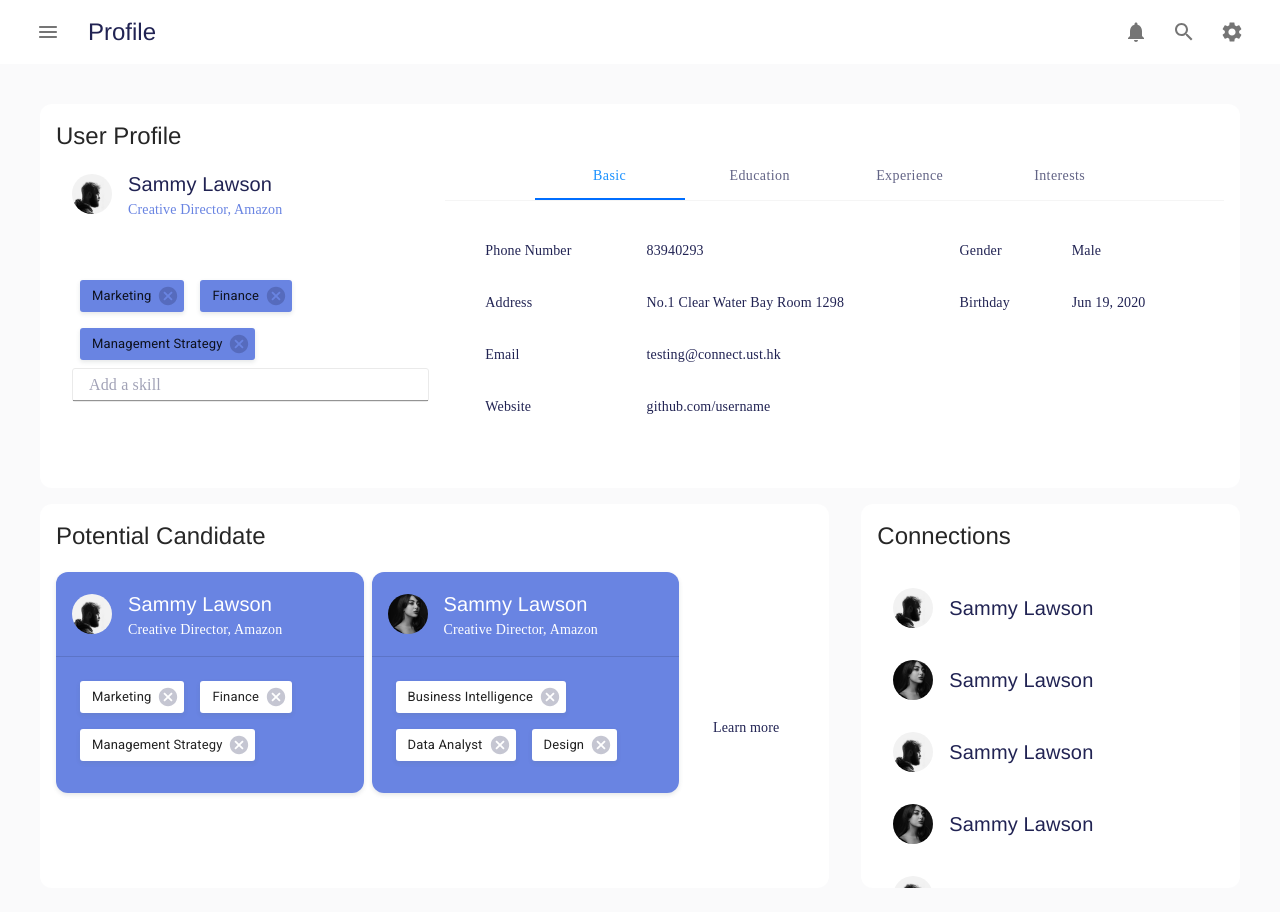
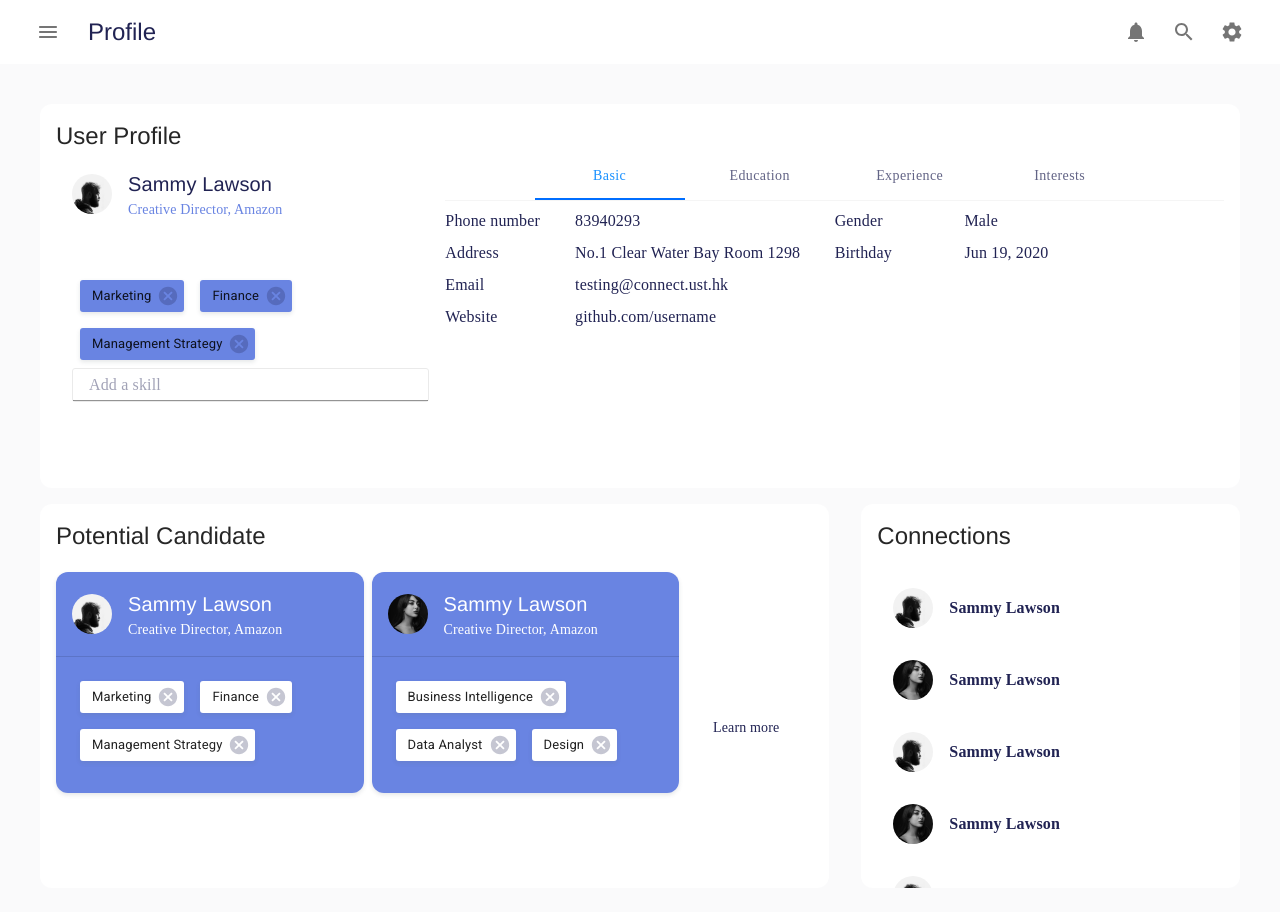
Before and after one commit to BoscoTin/COMP4021-Frontend, a Next.js app: page /1/profile in a window 1280 px wide. Built offline with nearby package versions, Linux system fonts and the light colour scheme.

Commit message:
profile layout change

```diff
--- a/pages/[profile]/profile.js
+++ b/pages/[profile]/profile.js
@@ -1,15 +1,15 @@
 import React from "react";
 import { useRouter } from "next/router";
 
-import {Grid, Box, Typography} from "@material-ui/core";
+import { Grid, Box, Typography } from "@material-ui/core";
 
 import { makeStyles } from "@material-ui/core/styles";
 
 import PrivateLayout from "../../src/components/Layout/private/PrivateLayout";
 import PeopleTagCard from "../../src/components/prefabs/People/PeopleTagCard";
-import { StyledTabs, StyledTab, InfoTabPanel } from "../../src/components/Tabs"
+import { StyledTabs, StyledTab, InfoTabPanel } from "../../src/components/Tabs";
 
-import SelfDemo from "../../src/components/demo/self";
+// import SelfDemo from "../../src/components/demo/self";
 import RecommendsDemo from "../../src/components/demo/recommendation";
 import ConnectionDemo from "../../src/components/demo/connection_list";
 import InfoDemo from "../../src/components/demo/infoDemo";
@@ -28,9 +28,11 @@ const useStyles = makeStyles((theme) => ({
     paddingTop: theme.spacing(2),
     paddingLeft: theme.spacing(2),
     paddingRight: theme.spacing(2),
+    [theme.breakpoints.up("md")]: {
       minHeight: "50vh",
       maxHeight: "50vh",
-    overflow: "hidden"
+      overflow: "hidden",
+    },
   },
   profile: {
     width: "100%",
@@ -44,7 +46,7 @@ const useStyles = makeStyles((theme) => ({
   overflow_list: {
     overflow: "scroll",
     height: "100%",
-    paddingBottom: theme.spacing(4)
+    paddingBottom: theme.spacing(4),
   },
   paper: {
     backgroundColor: "#FFFFFF",
@@ -66,13 +68,14 @@ const useStyles = makeStyles((theme) => ({
     justifyContent: "center",
     alignItems: "center",
   },
+  tabpanel: {
+    paddingTop: theme.spacing(1),
+  },
 }));
-
-
 
 function ProfileBlock({ classes }) {
   const [value, setValue] = React.useState(0);
-  const ReduxSelf = useSelector(state => state.self)
+  const ReduxSelf = useSelector((state) => state.self);
 
   function handleTabPageChange(event, newValue) {
     setValue(newValue);
@@ -82,20 +85,28 @@ function ProfileBlock({ classes }) {
     <Grid item xs={12} className={clsx(classes.block)}>
       <div className={clsx(classes.expand_h, classes.expand_w, classes.paper)}>
         <Typography variant="h5">User Profile</Typography>
-        <Grid container className={clsx(classes.expand_w)}>
-          <Grid item xs={4}>
+        <Grid
+          container
+          className={clsx(classes.expand_w, classes.overflow_list)}
+        >
+          <Grid item md={4} xs={12}>
             <PeopleTagCard isSelf={true} data={ReduxSelf} />
           </Grid>
-          <Grid item xs={8}>
+          <Grid item md={8} xs={12}>
             <StyledTabs value={value} onChange={handleTabPageChange} centered>
               <StyledTab label="Basic" />
               <StyledTab label="Education" />
               <StyledTab label="Experience" />
               <StyledTab label="Interests" />
             </StyledTabs>
-              {InfoDemo.map((info, index) => (
-                <InfoTabPanel value={value} index={index} data={info}/>
-              ))}
+            <Grid
+              container
+              spacing={1}
+              alignItems={"center"}
+              className={clsx(classes.expand_w, classes.tabpanel)}
+            >
+              <InfoTabPanel value={value} data={InfoDemo} />
+            </Grid>
           </Grid>
         </Grid>
       </div>
@@ -105,17 +116,21 @@ function ProfileBlock({ classes }) {
 
 function RecommendsBlock({ classes }) {
   return (
-    <Grid item xs={8} className={clsx(classes.block)}>
+    <Grid item md={8} xs={12} className={clsx(classes.block)}>
       <div className={clsx(classes.expand_h, classes.expand_w, classes.paper)}>
         <Typography variant="h5">Potential Candidate</Typography>
         <br />
-        <Grid container spacing={1} className={clsx(classes.expand_w, classes.overflow_list)}>
+        <Grid
+          container
+          spacing={1}
+          className={clsx(classes.expand_w, classes.overflow_list)}
+        >
           {RecommendsDemo.map((element, index) => (
-            <Grid item xs={5} key={"Recommendppl" + index}>
+            <Grid item md={5} xs={12} key={"Recommendppl" + index}>
               <PeopleTagCard isSelf={false} data={element} />
             </Grid>
           ))}
-          <Grid item xs={2}>
+          <Grid item md={2} xs={12}>
             <Box
               className={clsx(classes.v_align, classes.expand_h)}
               variant={"h6"}
@@ -131,14 +146,14 @@ function RecommendsBlock({ classes }) {
 
 function ConnectionBlock({ classes }) {
   return (
-    <Grid item xs={4} className={clsx(classes.block)}>
+    <Grid item md={4} xs={12} className={clsx(classes.block)}>
       <div className={clsx(classes.expand_h, classes.expand_w, classes.paper)}>
         <Typography variant="h5">Connections</Typography>
         <br />
         <div className={classes.overflow_list}>
-            {ConnectionDemo.map((element, index) =>(
+          {ConnectionDemo.map((element, index) => (
             <PeopleHeader
-                    key={"connect"+index}
+              key={"connect" + index}
               avatar={element.avatar}
               displayname={element.displayname}
               isSelf={true}
--- a/src/components/Tabs.js
+++ b/src/components/Tabs.js
@@ -1,12 +1,5 @@
-import {Tabs, Tab, Typography} from "@material-ui/core"
-import {withStyles} from "@material-ui/core/styles"
-import {PropTypes} from 'prop-types';
-import Box from '@material-ui/core/Box';
-import Table from '@material-ui/core/Table';
-import TableBody from '@material-ui/core/TableBody';
-import TableCell from '@material-ui/core/TableCell';
-import TableContainer from '@material-ui/core/TableContainer';
-import TableRow from '@material-ui/core/TableRow';
+import { Tabs, Tab, Typography, Grid } from "@material-ui/core";
+import { withStyles } from "@material-ui/core/styles";
 
 const StyledTabs = withStyles({
   root: {
@@ -39,121 +32,120 @@ const StyledTab = withStyles((theme) => ({
   selected: {},
 }))((props) => <Tab disableRipple {...props} />);
 
-const StyledTableContainer = withStyles({
-  border: 'none'
-})(TableContainer);
+function InfoTabPanel(props) {
+  const { data, value } = props;
 
-const StyledTableCell = withStyles({
-  root: {
-    border: 'none'
-  }
-})(TableCell);
+  return (
+    <React.Fragment>
+      {value === 0 && (
+        <React.Fragment>
+          <Grid item md={2} xs={4}>
+            <Typography variant="body1">Phone number</Typography>
+          </Grid>
+          <Grid item md={4} xs={8}>
+            <Typography variant="body1">{data[value].phoneNumber}</Typography>
+          </Grid>
 
-function InfoTabPanel(props) {
-  const { data, value, index, ...other } = props;
+          <Grid item md={2} xs={4}>
+            <Typography variant="body1">Gender</Typography>
+          </Grid>
+          <Grid item md={4} xs={8}>
+            <Typography variant="body1">{data[value].gender}</Typography>
+          </Grid>
 
-  let table;
-  if (data.category == "Basic") {
-    table = <StyledTableContainer>
-      <Table>
-        <TableBody>
-          <TableRow>
-            <StyledTableCell align="left"> Phone Number </StyledTableCell>
-            <StyledTableCell align="left"> {data.phoneNumber} </StyledTableCell>
-            <StyledTableCell align="left"> Gender </StyledTableCell>
-            <StyledTableCell align="left"> {data.gender} </StyledTableCell>
-          </TableRow>
-          <TableRow>
-            <StyledTableCell align="left"> Address </StyledTableCell>
-            <StyledTableCell align="left"> {data.address} </StyledTableCell>
-            <StyledTableCell align="left"> Birthday </StyledTableCell>
-            <StyledTableCell align="left"> {data.birthday} </StyledTableCell>
-          </TableRow>
-          <TableRow>
-            <StyledTableCell align="left"> Email </StyledTableCell>
-            <StyledTableCell align="left"> {data.email} </StyledTableCell>
-            <StyledTableCell align="left" />
-            <StyledTableCell align="left"/>
-          </TableRow>
-          <TableRow>
-            <StyledTableCell align="left"> Website </StyledTableCell>
-            <StyledTableCell align="left"> {data.website} </StyledTableCell>
-            <StyledTableCell align="left" />
-            <StyledTableCell align="left"/>
-          </TableRow>
-        </TableBody>
-      </Table>
-    </StyledTableContainer>
-  }
-  else if (data.category == "Education") {
-    table = <StyledTableContainer>
-      <Table>
-      <TableRow>
-        <StyledTableCell align="left"> Location </StyledTableCell>
-        <StyledTableCell align="left"> {data.location} </StyledTableCell>
-        <StyledTableCell align="left" />
-        <StyledTableCell align="left"/>
-      </TableRow>
-      <TableRow>
-        <StyledTableCell align="left"> School </StyledTableCell>
-        <StyledTableCell align="left"> {data.school} </StyledTableCell>
-        <StyledTableCell align="left" />
-        <StyledTableCell align="left"/>
-      </TableRow>
-      <TableRow>
-        <StyledTableCell align="left"> Study Field </StyledTableCell>
-        <StyledTableCell align="left"> {data.studyField} </StyledTableCell>
-        <StyledTableCell align="left" />
-        <StyledTableCell align="left"/>
-      </TableRow>
-      </Table>
-    </StyledTableContainer>
-  }
-  else if (data.category == "Experience") {
-    table = <StyledTableContainer>
-      <Table>
-      <TableRow>
-        <StyledTableCell align="left"> Company or organization </StyledTableCell>
-        <StyledTableCell align="left"> {data.organization} </StyledTableCell>
-        <StyledTableCell align="left" />
-        <StyledTableCell align="left"/>
-      </TableRow>
-      <TableRow>
-        <StyledTableCell align="left"> Position </StyledTableCell>
-        <StyledTableCell align="left"> {data.position} </StyledTableCell>
-        <StyledTableCell align="left" />
-        <StyledTableCell align="left"/>
-      </TableRow>
-      <TableRow>
-        <StyledTableCell align="left"> Description </StyledTableCell>
-        <StyledTableCell align="left"> {data.description} </StyledTableCell>
-        <StyledTableCell align="left" />
-        <StyledTableCell align="left"/>
-      </TableRow>
-      </Table>
-    </StyledTableContainer>
-  }
-  else if (data.category == "Interest") {
-    table = <Typography> {data.interests.toString()} </Typography>
-  }
-  else {
-    table = <Typography> other </Typography>
+          <Grid item md={2} xs={4}>
+            <Typography variant="body1">Address</Typography>
+          </Grid>
+          <Grid item md={4} xs={8}>
+            <Typography variant="body1">{data[value].address}</Typography>
+          </Grid>
+
+          <Grid item md={2} xs={4}>
+            <Typography variant="body1">Birthday</Typography>
+          </Grid>
+          <Grid item md={4} xs={8}>
+            <Typography variant="body1">{data[value].birthday}</Typography>
+          </Grid>
+
+          <Grid item md={2} xs={4}>
+            <Typography variant="body1">Email</Typography>
+          </Grid>
+          <Grid item md={10} xs={8}>
+            <Typography variant="body1">{data[value].email}</Typography>
+          </Grid>
+
+          <Grid item md={2} xs={4}>
+            <Typography variant="body1">Website</Typography>
+          </Grid>
+          <Grid item md={10} xs={8}>
+            <Typography variant="body1">{data[value].website}</Typography>
+          </Grid>
+        </React.Fragment>
+      )}
+
+      {value === 1 &&
+        <React.Fragment>
+          <Grid item md={2} xs={4}>
+            <Typography variant="body1">Location</Typography>
+          </Grid>
+          <Grid item md={10} xs={8}>
+            <Typography variant="body1">{data[value].location}</Typography>
+          </Grid>
+
+          <Grid item md={2} xs={4}>
+            <Typography variant="body1">School</Typography>
+          </Grid>
+          <Grid item md={10} xs={8}>
+            <Typography variant="body1">{data[value].school}</Typography>
+          </Grid>
+
+          <Grid item md={2} xs={4}>
+            <Typography variant="body1">Study Field</Typography>
+          </Grid>
+          <Grid item md={10} xs={8}>
+            <Typography variant="body1">{data[value].studyField}</Typography>
+          </Grid>
+        </React.Fragment>
       }
 
-  return (
-    <div role="tabpanel" hidden={value != index} id={`tabpanel-${index}`} {...other} >
-      {value === index && ( <Box p={3}>
-        {table}
-      </Box>)}
-    </div>
-  )
+      {value === 2 &&
+        <React.Fragment>
+          <Grid item md={2} xs={4}>
+            <Typography variant="body1">Company or Organization</Typography>
+          </Grid>
+          <Grid item md={10} xs={8}>
+            <Typography variant="body1">{data[value].organization}</Typography>
+          </Grid>
+
+          <Grid item md={2} xs={4}>
+            <Typography variant="body1">Position</Typography>
+          </Grid>
+          <Grid item md={10} xs={8}>
+            <Typography variant="body1">{data[value].position}</Typography>
+          </Grid>
+
+          <Grid item md={2} xs={4}>
+            <Typography variant="body1">Description</Typography>
+          </Grid>
+          <Grid item md={10} xs={8}>
+            <Typography variant="body1">{data[value].description}</Typography>
+          </Grid>
+        </React.Fragment>
       }
 
-InfoTabPanel.propTypes = {
-  children: PropTypes.node,
-  index: PropTypes.any.isRequired,
-  value: PropTypes.any.isRequired,
-};
+      {value === 3 &&
+        <React.Fragment>
+          {data[value].interests.map( (interest, index) =>
+            <Grid item md={3} xs={4} key={interest + index}>
+              <Typography variant="body1">
+                {interest}
+              </Typography>
+            </Grid>
+          )}
+        </React.Fragment>
+      }
+    </React.Fragment>
+  );
+}
 
-
-export {StyledTab, StyledTabs, InfoTabPanel}
+export { StyledTab, StyledTabs, InfoTabPanel };
--- a/src/components/prefabs/People/PeopleHeader.js
+++ b/src/components/prefabs/People/PeopleHeader.js
@@ -18,9 +18,9 @@ export default function ({ avatar, displayname, from, isSelf, isBadge }) {
           </Avatar>
         )
       }
-      title={displayname}
+      title={from === undefined? <strong>{displayname}</strong> : displayname}
       titleTypographyProps={{
-        variant: "h6",
+        variant: from === undefined? "body1" : "h6",
         color: isSelf ? "textPrimary" : "textSecondary",
       }}
       subheader={from}
```
Lines whose indentation alone changed are shown as unchanged.
